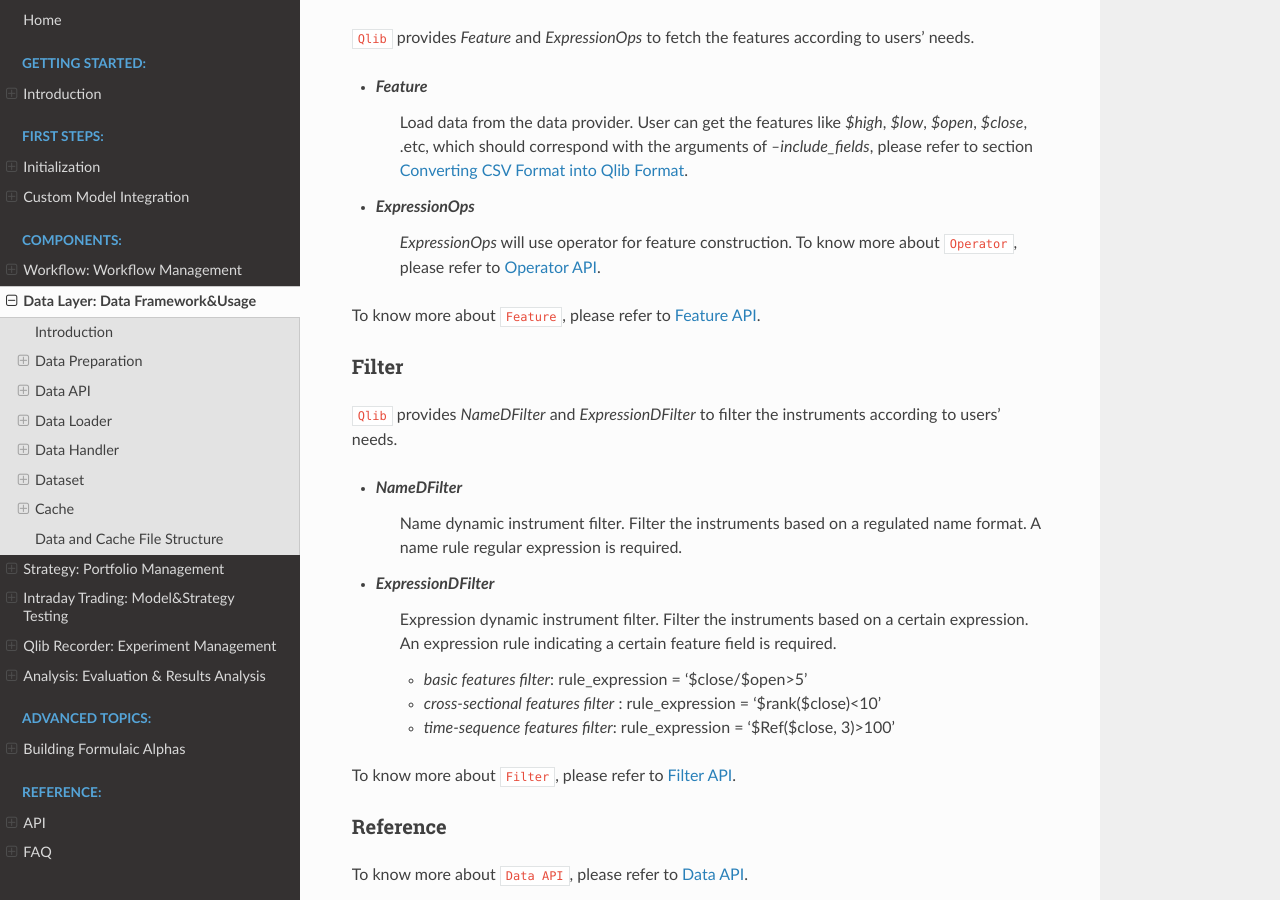
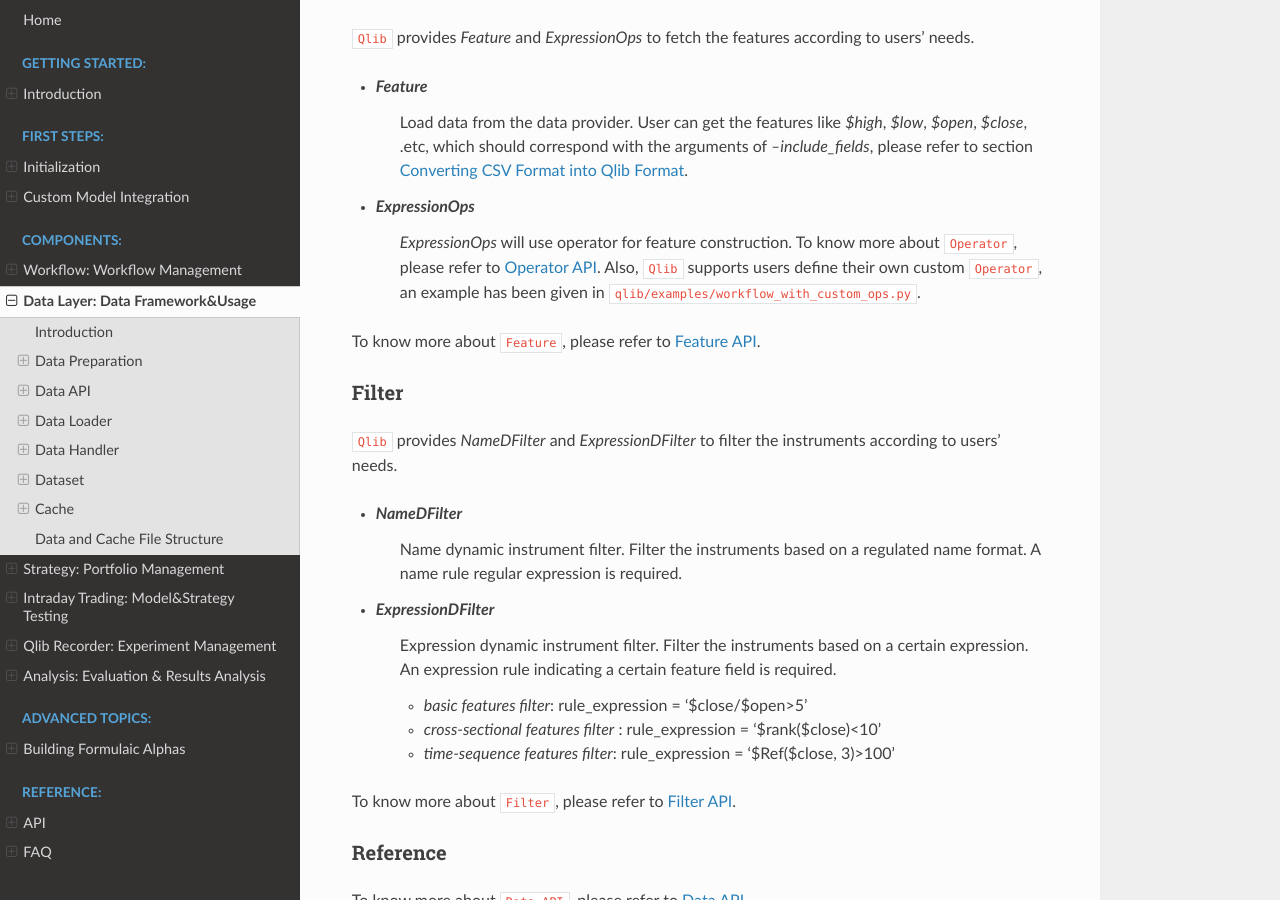
Before and after one commit to microsoft/qlib, a Sphinx documentation site: the page built from docs/component/data.rst, in a window 1280 px wide and 900 px high, scrolled down 4530 px. Built offline with Sphinx 7.4.7 and the Read the Docs theme 2.0.0, drawn with Linux system fonts in a browser that asks for light colours; pages that are not in the unit, such as notebooks, are missing from menus.

Commit message:
update ops docs

```diff
--- a/docs/component/data.rst
+++ b/docs/component/data.rst
@@ -195,6 +195,7 @@
 - `ExpressionOps`
     `ExpressionOps` will use operator for feature construction.
     To know more about  ``Operator``, please refer to `Operator API <../reference/api.html#module-qlib.data.ops>`_.
+    Also, ``Qlib`` supports users define their own custom ``Operator``, an example has been given in ``qlib/examples/workflow_with_custom_ops.py``.
 
 To know more about  ``Feature``, please refer to `Feature API <../reference/api.html#module-qlib.data.base>`_.
 
```
